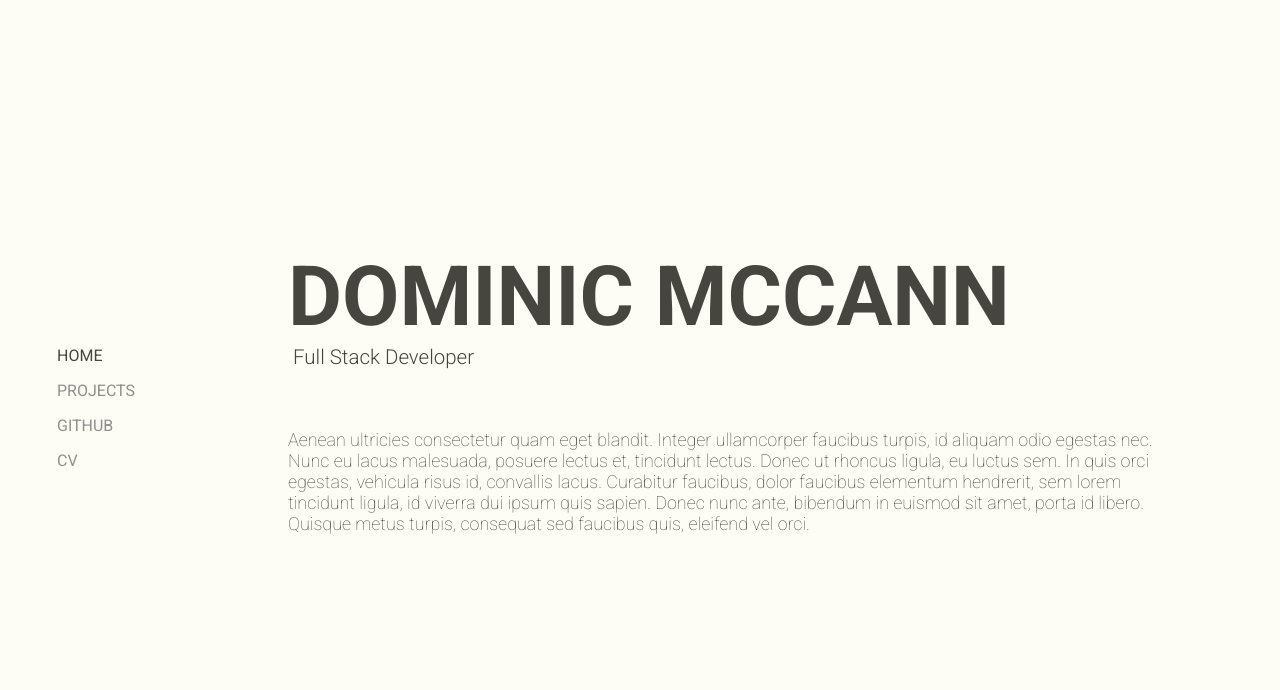
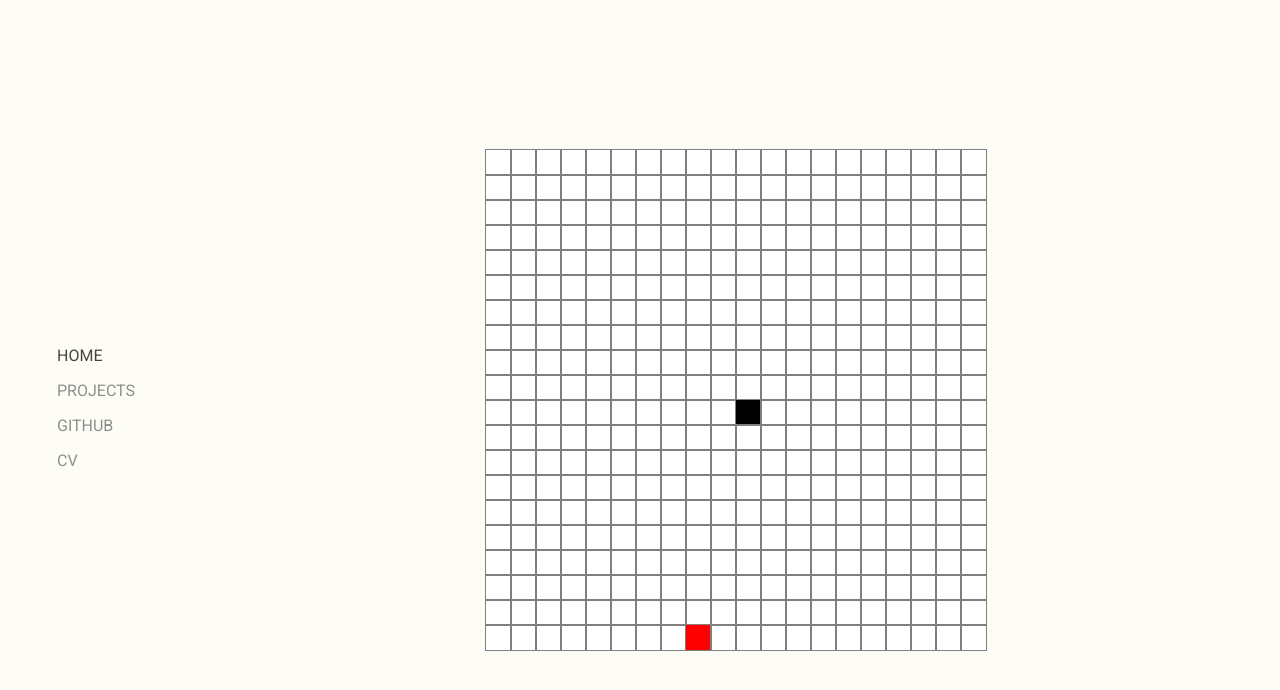
Before and after one commit to mccanndomi/personal-website, a React (Create React App) app: page / in a window 1280 px wide. Shown: the top 690 px of the page. Built offline with nearby package versions, Linux system fonts and the light colour scheme.

Commit message:
started snake

```diff
--- a/src/components/LeftBar.js
+++ b/src/components/LeftBar.js
@@ -32,7 +32,7 @@ export const LeftBar = () => {
         <p>
           <a href="https://github.com/mccanndomi">GITHUB</a>
         </p>
-        <a>CV</a>
+        <a href="/">CV</a>
       </div>
     </div>
   );
--- a/src/components/Pill.js
+++ b/src/components/Pill.js
@@ -1,11 +1,19 @@
 import "./Pill.css";
 
 export const Pill = ({ info }) => {
+  const colors = new Map();
+
+  colors.set("WIP", "#F8EB7D");
+  colors.set("Mobile", "#95C359");
+  colors.set("Live", "#F87D84");
+  colors.set("Website", "#A159C3");
+  colors.set("Fake", "#576bc5");
+
   return (
     <div
       style={{
         borderRadius: "10px",
-        backgroundColor: "red",
+        backgroundColor: colors.get(info),
         fontSize: 10,
         color: "white",
         margin: 4,
--- a/src/components/ProjectTile.css
+++ b/src/components/ProjectTile.css
@@ -45,12 +45,13 @@
 
 .project-infomation-title {
   font-weight: 300;
+  padding-right: 10px;
   margin: 10px 0px;
 }
 
 .project-infomation-desc {
   font-weight: lighter;
-  margin: 8px 0px;
+  margin: 18px 0px;
 }
 
 .badge-area {
--- a/src/components/ProjectTile.js
+++ b/src/components/ProjectTile.js
@@ -6,7 +6,7 @@ export const ProjectTile = ({ project }) => {
   return (
     <div className="project-container">
       <div className="project-image-space">
-        <img src={project.img} className="cover-image" />
+        <img src={project.img} className="cover-image" alt="" />
       </div>
       <div className="project-infomation">
         <div className="project-head">
--- a/src/components/TechnologyBadge.js
+++ b/src/components/TechnologyBadge.js
@@ -36,7 +36,7 @@ export const TechnologyBadge = ({ technology }) => {
 
   return (
     <div className="badge-container">
-      <img src={images.get(technology + "")} className="badge-image" />
+      <img src={images.get(technology + "")} className="badge-image" alt="" />
     </div>
   );
 };
--- a/src/pages/Home.css
+++ b/src/pages/Home.css
@@ -13,7 +13,20 @@
 .center-space {
   flex-direction: column;
   max-width: 70vw;
+  max-height: 100vh;
   text-align: left;
+}
+
+.text-area {
+  background-color: #f8eb7d40;
+  position: absolute;
+  top: 0px;
+  left: 15vw;
+  margin-top: 240px;
+  margin-left: 180px;
+  margin-right: 180px;
+  max-height: 100vh;
+  z-index: 1;
 }
 
 .title {
@@ -21,7 +34,6 @@
   font-weight: bolder;
   margin: 0;
 }
-
 .sub-text {
   font-size: 1.6vw;
   font-weight: 300;
@@ -35,3 +47,32 @@
   font-size: 1.4vw;
   font-weight: lighter;
 }
+
+.snake-arena {
+  background-color: rgb(255, 255, 255);
+  border-width: 1px;
+  border-color: black;
+  border-style: solid;
+  width: 500px;
+  height: 500px;
+  align-items: center;
+  justify-content: center;
+  margin: auto;
+  display: flex;
+  flex-direction: row;
+  flex-wrap: wrap;
+}
+
+.grid-item {
+  outline: 1px solid grey;
+  width: 25px;
+  height: 25px;
+}
+
+.is-food {
+  background-color: red;
+}
+
+.is-head {
+  background-color: black;
+}
--- a/src/pages/Home.js
+++ b/src/pages/Home.js
@@ -1,25 +1,117 @@
 import "./Home.css";
 import { LeftBar } from "../components/LeftBar";
+import { useState } from "react";
 
 function Home() {
+  // Initiate state
+  const [tickTime, setTickTime] = useState(3000);
+  const [rows, setRows] = useState(20);
+  const [cols, setCols] = useState(20);
+  const [food, setFood] = useState({
+    row: Math.floor(Math.random() * rows),
+    col: Math.floor(Math.random() * cols),
+  });
+  const [head, setHead] = useState({
+    row: 10,
+    col: 10,
+  });
+  const [snake, setSnake] = useState({ head });
+  const [currentDirection, setCurrentDirection] = useState("right");
+  const [grid, setGrid] = useState(() => {
+    const tmpGrid = [];
+
+    for (let row = 0; row < rows; row++) {
+      for (let col = 0; col < cols; col++) {
+        const isFood = food.row === row && food.col === col;
+        const isHead = snake.head.row === row && snake.head.col === col;
+        tmpGrid.push({
+          row,
+          col,
+          isFood,
+          isHead,
+        });
+      }
+    }
+
+    return tmpGrid;
+  });
+
+  const gridItems = grid.map((grid) => {
+    var style = "grid-item";
+    if (grid.isFood) {
+      style += " is-food";
+    }
+    if (grid.isHead) {
+      style += " is-head";
+    }
+    return (
+      <div
+        key={grid.row.toString() + "-" + grid.col.toString()}
+        className={style}
+      ></div>
+    );
+  });
+
+  // Set tick interval
+  window.fnInterval = setInterval(() => {
+    gameTick();
+  }, tickTime);
+
+  // Tick function
+  function gameTick() {
+    // console.log(printGrid());
+    var newCol = head.row + 1;
+    var newRow = head.col;
+
+    setHead({
+      row: newRow,
+      col: newCol,
+    });
+  }
+
+  // const printGrid = () => {
+  //   var string = "";
+  //   for (let row = 0; row < rows; row++) {
+  //     for (let col = 0; col < cols; col++) {
+  //       const isFood = food.row === row && food.col === col;
+  //       const isHead = snake.head.row === row && snake.head.col === col;
+  //       var tempUpdate = "_";
+
+  //       if (isHead) {
+  //         tempUpdate = "o";
+  //       }
+  //       if (isFood) {
+  //         tempUpdate = "X";
+  //       }
+
+  //       string += tempUpdate;
+  //     }
+  //     string += "\n";
+  //   }
+  //   return string;
+  // };
+
   return (
     <div className="container">
       <LeftBar />
       <div className="main">
         <div className="center-space">
-          <p className="title">DOMINIC MCCANN</p>
-          <p className="sub-text">Full Stack Developer</p>
-          <p className="body-text">
-            Aenean ultricies consectetur quam eget blandit. Integer ullamcorper
-            faucibus turpis, id aliquam odio egestas nec. Nunc eu lacus
-            malesuada, posuere lectus et, tincidunt lectus. Donec ut rhoncus
-            ligula, eu luctus sem. In quis orci egestas, vehicula risus id,
-            convallis lacus. Curabitur faucibus, dolor faucibus elementum
-            hendrerit, sem lorem tincidunt ligula, id viverra dui ipsum quis
-            sapien. Donec nunc ante, bibendum in euismod sit amet, porta id
-            libero. Quisque metus turpis, consequat sed faucibus quis, eleifend
-            vel orci.
-          </p>
+          {/* <div className="text-area">
+            <p className="title">DOMINIC MCCANN</p>
+            <p className="sub-text">Full Stack Developer</p>
+            <p className="body-text">
+              Aenean ultricies consectetur quam eget blandit. Integer
+              ullamcorper faucibus turpis, id aliquam odio egestas nec. Nunc eu
+              lacus malesuada, posuere lectus et, tincidunt lectus. Donec ut
+              rhoncus ligula, eu luctus sem. In quis orci egestas, vehicula
+              risus id, convallis lacus. Curabitur faucibus, dolor faucibus
+              elementum hendrerit, sem lorem tincidunt ligula, id viverra dui
+              ipsum quis sapien. Donec nunc ante, bibendum in euismod sit amet,
+              porta id libero. Quisque metus turpis, consequat sed faucibus
+              quis, eleifend vel orci.
+            </p>
+          </div> */}
+          <div className="snake-arena">{gridItems}</div>
         </div>
       </div>
     </div>
--- a/src/pages/Projects.js
+++ b/src/pages/Projects.js
@@ -15,18 +15,18 @@ const projectData = [
   {
     name: "Savings",
     description:
-      "A simple website optimised for mobile devices. Built with React and Prisma this application simply allows you to monitor your spending and keep within a budget.",
+      "A simple website optimised only mobile devices. Built with React, TypeScript and Prisma this application simply allows you to monitor your spending and keep within a budget.",
     technology: ["TypeScript", "React", "Prisma"],
     img: "https://i.pinimg.com/600x315/69/61/25/696125c37da5096881dddf652d8a7871.jpg", //https://cdn.dribbble.com/users/1794537/screenshots/14815108/media/a0e61f48dcc1b28ea0b0b727ebfcceb7.png
-    highlights: ["Live", "Website"],
+    highlights: ["Live", "Website", "Fake"],
   },
   {
-    name: "Lorem IP",
+    name: "Lorem",
     description:
-      "Lorem ipsum dolor sit amet, consectetur adipiscing elit. Vivamus viverra a nisl ut gravida. Nam venenatis, tortor sed ultrices ultrices, turpis nibh.",
+      "Lorem ipsum dolor sit amet, consectetur adipiscing elit. Vivamus viverra a nisl ut gravida. Nam venenatis, tortor sed ultrices ultrices, turpis nibh. Nisl ut gravida, Nam venenatis.",
     technology: ["JavaScript", "React"],
     img: "https://pbs.twimg.com/media/Dm4dvRdW4AEUwzA.jpg",
-    highlights: ["WIP", "Mobile", "Live"],
+    highlights: ["WIP", "Mobile", "Live", "Fake"],
   },
 ];
 
```
